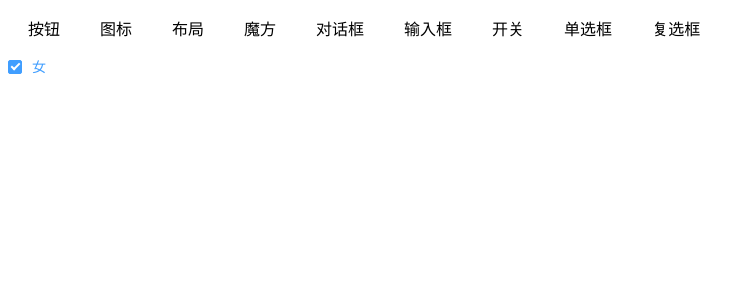
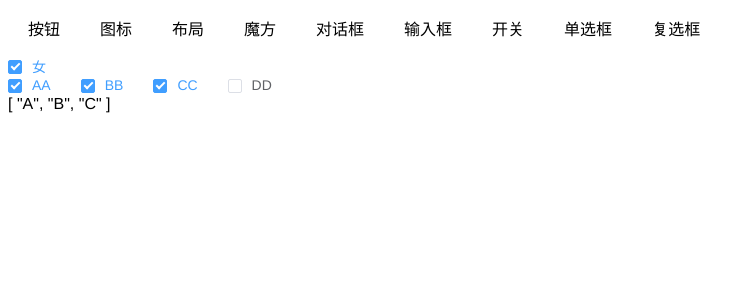
Before and after one commit to mrwdhasd0903/meows-ui, a Vue app: page /checkbox in a window 1280 px wide. Shown: the top 300 px of the page, without its empty margins (0-752 px from the left). Built offline with nearby package versions, Linux system fonts and the light colour scheme.

Commit message:
新增 checkbox

```diff
--- a/examples/components/checkbox.vue
+++ b/examples/components/checkbox.vue
@@ -1,6 +1,14 @@
 <template>
   <div class>
     <me-checkbox label="nv" v-model="active">女</me-checkbox>
+
+    <me-checkbox-group v-model="arr">
+      <me-checkbox label="A">AA</me-checkbox>
+      <me-checkbox label="B">BB</me-checkbox>
+      <me-checkbox label="C">CC</me-checkbox>
+      <me-checkbox label="D">DD</me-checkbox>
+    </me-checkbox-group>
+    {{arr}}
   </div>
 </template>
 
@@ -8,7 +16,8 @@
 export default {
   data() {
     return {
-      active: true
+      active: true,
+      arr: ["A", "B", "C"]
     };
   },
   methods: {}
--- a/packages/Checkbox/index.js
+++ b/packages/Checkbox/index.js
@@ -1,9 +1,11 @@
 // 导入button组件
 import MeCheckbox from './src/index'
+import MeCheckboxGroup from './src/group'
 
 // 组件列表
 const components = [
-  MeCheckbox
+  MeCheckbox,
+  MeCheckboxGroup
 ]
 
 export default components
--- /dev/null
+++ b/packages/Checkbox/src/group.vue
@@ -0,0 +1,24 @@
+<template>
+  <div class>
+    <slot />
+  </div>
+</template>
+
+<script>
+export default {
+  name: "MeCheckboxGroup",
+  props: {
+    value: {
+      type: Array
+    }
+  },
+  provide() {
+    return {
+      MeCheckboxGroup: this
+    };
+  }
+};
+</script>
+
+<style scoped>
+</style>
--- a/packages/Checkbox/src/index.vue
+++ b/packages/Checkbox/src/index.vue
@@ -1,8 +1,14 @@
 <template>
-  <label class="me-checkbox" :class="{'me-checked':model}">
+  <label class="me-checkbox" :class="{'me-checked':isChecked}">
     <span class="me-checkbox__input">
       <span class="me-checkbox__inner"></span>
-      <input type="checkbox" class="me-checkbox__original" :name="name" v-model="model" />
+      <input
+        type="checkbox"
+        class="me-checkbox__original"
+        :name="name"
+        v-model="model"
+        :value="label"
+      />
     </span>
     <span class="me-checkbox__label">
       <slot>{{label}}</slot>
@@ -14,13 +20,28 @@
 export default {
   name: "MeCheckbox",
   computed: {
+    isChecked() {
+      return this.hasMeRadioGroup
+        ? this.model.includes(this.label)
+        : this.model;
+    },
     model: {
       get() {
-        return this.value;
+        return this.hasMeRadioGroup ? this.MeCheckboxGroup.value : this.value;
       },
       set(value) {
-        this.$emit("input", value);
+        this.hasMeRadioGroup
+          ? this.MeCheckboxGroup.$emit("input", value)
+          : this.$emit("input", value);
       }
+    },
+    hasMeRadioGroup() {
+      return !!this.MeCheckboxGroup;
+    }
+  },
+  inject: {
+    MeCheckboxGroup: {
+      default: null
     }
   },
   props: {
```
